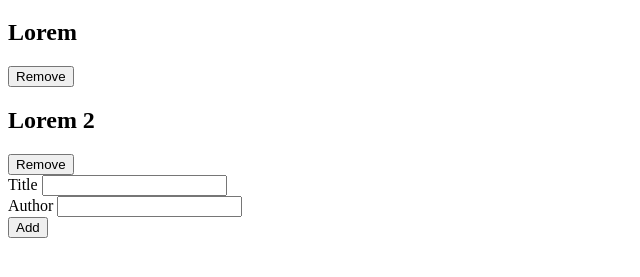
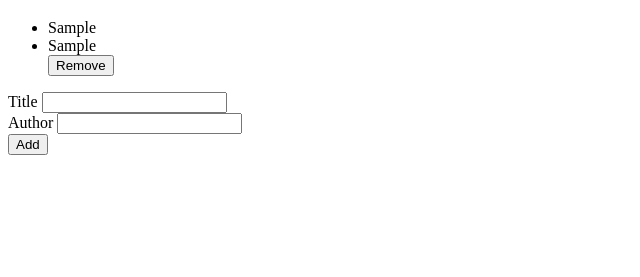
Before and after one commit to Aduda-Boaz/awesome-book-list, a plain HTML site: page index.html in a window 1280 px wide. Both pictures are taken after typing "Sample", "Sample" into the empty fields and a click on the button "Add". Shown: the part 61-338 px from the top of the page, without its empty margins (0-640 px from the left). Drawn offline with Linux system fonts and the light colour scheme.

Commit message:
Add show list

```diff
--- a/book_store.js
+++ b/book_store.js
@@ -1,6 +1,8 @@
 const title = document.querySelector('.Book');
 const author = document.querySelector('.Book');
-const books = [];
+const listB = document.getElementById('book-list');
+let books = [];
+
 
 function addBook(e) {
      e.preventDefault();
@@ -12,6 +14,28 @@ function addBook(e) {
      }
      this.reset();
      books.push(book);
+     localStorage.setItem('Libros', JSON.stringify(books));
+     popHtml();
  }
 
-title.addEventListener('submit', addBook);
+
+ const popHtml = () => {
+   listB.innerHTML = '';
+   books = JSON.parse(localStorage.getItem('Libros'));
+
+   if (books === null){
+      books = [];
+   }else{
+      books.forEach(element => {
+         listB.innerHTML += `  <li class="book-title">${element.bookTitle}</li>
+         <li class="book-author">${element.author}</li>
+         <button id="btn-remove">Remove</button>`
+      });
+   }
+
+ }
+
+
+
+ title.addEventListener('submit', addBook);
+ document.addEventListener('DOMContentLoaded', popHtml);
--- a/index.html
+++ b/index.html
@@ -8,11 +8,11 @@
   </head>
   <body>
     <h1>Awesome Books</h1>
-    <div class="book_list">
-      <h2 id="showt"> Lorem</h2>
-      <button id="btn-remove">Remove</button>
-      <h2>Lorem 2</h2>
-      <button>Remove</button>
+      <ul id="book-list">
+
+      </ul>
+
+
     </div>
 
     <div class="text_input">
--- /dev/null
+++ b/style.css
@@ -0,0 +1,7 @@
+.book {
+  border: black solid 1px;
+}
+
+.book-title {
+  margin: 1px;
+}
```
